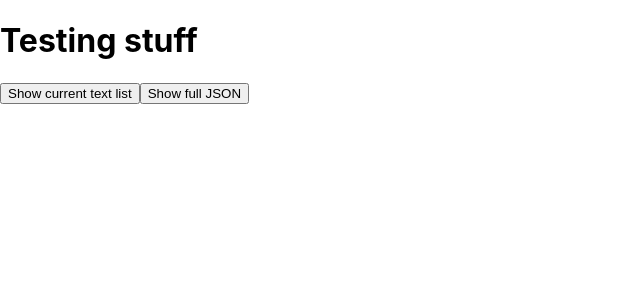
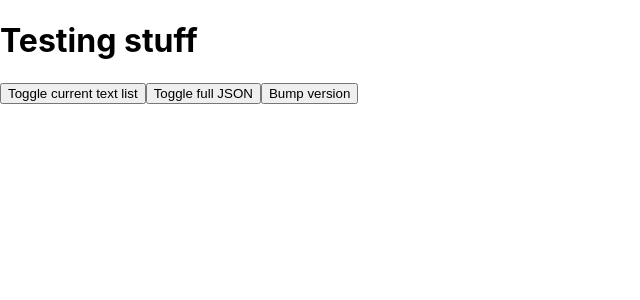
Before and after one commit to bela-varga/short-writing-sorter, a React (Create React App) app: page / in a window 1280 px wide. Shown: the top 300 px of the page, without its empty margins (0-640 px from the left). Built offline with nearby package versions, Linux system fonts and the light colour scheme.

Commit message:
very buggy but more udates so hoorray

```diff
--- a/src/App.tsx
+++ b/src/App.tsx
@@ -1,34 +1,52 @@
-import React from 'react';
+import React, { useState, useRef } from 'react';
 import ShortWritingManager from './ShortWritingManager/ShortWritingManager';
 import testJson from './data/0001.json';
 
 function App() {
-  const swm = new ShortWritingManager();
-  swm.readDataFromJSON(testJson);
+  const [allCurrentTextsVisible, setallCurrentTextsVisible] = useState(false);
+  const [fullJsonVisible, setFullJsonVisible] = useState(false);
+  const swm = useRef(new ShortWritingManager())
+  swm.current.readDataFromJSON(testJson);
 
-  function showFullJson() {
+  function toggleFullJson() {
     const elementToPutJson = document.getElementById('short-texts-json');
     if (elementToPutJson) {
-      elementToPutJson.innerHTML = swm.getJsonFromCurrentData();
+      if (fullJsonVisible) {
+        elementToPutJson.innerHTML = '';
+      } else {
+        elementToPutJson.innerHTML = swm.current.getJsonFromCurrentData();
+      }
     }
+    setFullJsonVisible(!fullJsonVisible);
   }
 
-  function renderButtonToShowFullJson() {
+  function renderButtonToToggleFullJson() {
     return (
-      <button onClick={showFullJson}>Show full JSON</button>
+      <button onClick={toggleFullJson}>Toggle full JSON</button>
     )
   }
 
-  function showCurrentTextList() {
+  function toggleCurrentTextList() {
     const elementToPutTexts = document.getElementById('short-texts-pre');
     if (elementToPutTexts) {
-      elementToPutTexts.innerHTML = swm.getShortTextListAsPlainText()
+      if (allCurrentTextsVisible) {
+        elementToPutTexts.innerHTML = '';
+      } else {
+        elementToPutTexts.innerHTML = swm.current.getShortTextListAsPlainText();
+      }
     }
+    setallCurrentTextsVisible(!allCurrentTextsVisible);
   }
 
-  function renderButtonToShowCurrentTextList() {
+  function renderButtonToToggleCurrentTextList() {
     return (
-      <button onClick={showCurrentTextList}>Show current text list</button>
+      <button onClick={toggleCurrentTextList}>Toggle current text list</button>
+    )
+  }
+
+  function renderButtonToBumpVersion() {
+    return(
+      <button onClick={swm.current.bumpVersion.bind(swm.current)}>Bump version</button>
     )
   }
 
@@ -36,8 +54,9 @@ function App() {
     <div>
       <h1>Testing stuff</h1>
       <p>
-        {renderButtonToShowCurrentTextList()}
-        {renderButtonToShowFullJson()}
+        {renderButtonToToggleCurrentTextList()}
+        {renderButtonToToggleFullJson()}
+        {renderButtonToBumpVersion()}
       </p>
       <pre id='short-texts-pre'></pre>
       <pre id='short-texts-json'></pre>
```
Also changed, not shown: src/ShortWritingManager/ShortWritingManager.ts (+9 -0 lines).
